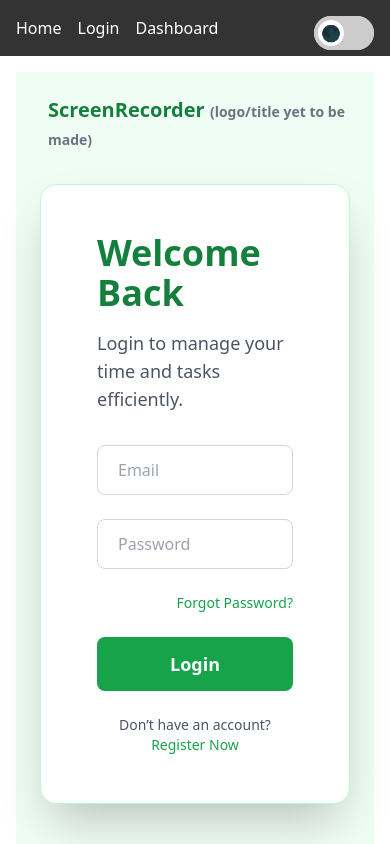
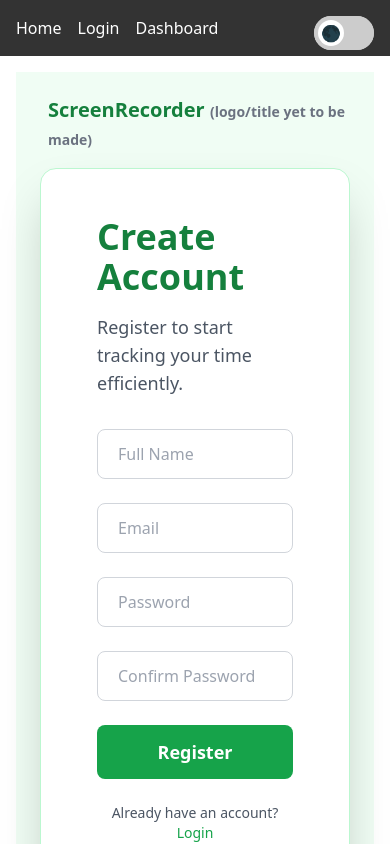
Before and after one commit to nst-sdc/Screentime-recoder, a React (Vite) app in the folder client/: page /register in a window 390 px wide. Shown: the top 844 px of the page. Built offline with nearby package versions, Linux system fonts and the light colour scheme.

Commit message:
UI improvements: React Router fix, registration page, login theme improvements

```diff
--- a/client/src/App.jsx
+++ b/client/src/App.jsx
@@ -1,8 +1,10 @@
 import React from 'react';
-import './index.css'; // Tailwind CSS + global styles
+import { Routes, Route } from 'react-router-dom';
 import Navbar from './components/Navbar';
 import ThemeToggle from './components/ThemeToggle';
-import Login from './pages/Login'; //login page
+import Home from './pages/Home';
+import Login from './pages/Login';
+import Registration from './pages/Registration';
 
 function App() {
   return (
@@ -10,7 +12,12 @@ function App() {
       <Navbar />
       <div className="p-4">
         <ThemeToggle />
-        <Login />
+        <Routes>
+          <Route path="/" element={<Home />} />
+          <Route path="/login" element={<Login />} />
+          <Route path="/register" element={<Registration />} />
+          {/* <Route path="/dashboard" element={<Dashboard />} />  */}
+        </Routes>
       </div>
     </>
   );
--- /dev/null
+++ b/client/src/pages/Home.jsx
@@ -0,0 +1,9 @@
+import React from 'react';
+
+const Home = () => (
+  <div style={{ padding: '2rem' }}>
+    This is Home (empty for now)
+  </div>
+);
+
+export default Home;
--- a/client/src/pages/Login.jsx
+++ b/client/src/pages/Login.jsx
@@ -1,10 +1,13 @@
 import React, { useState } from 'react';
+import { useNavigate } from 'react-router-dom';
 
 const Login = () => {
   const [formData, setFormData] = useState({
     email: '',
     password: ''
   });
+
+  const navigate = useNavigate();
 
   const handleChange = (e) => {
     setFormData({
@@ -20,21 +23,21 @@ const Login = () => {
   };
 
   return (
-    <div className="min-h-screen flex items-center justify-center bg-gradient-to-br from-green-50 to-green-50 px-6 py-24 relative">
+    <div className="min-h-screen flex items-center justify-center bg-gradient-to-br from-green-50 to-green-50 dark:from-[#121b22] dark:to-[#121b22] px-6 py-24 relative">
 
       {/* Logo Top Left */}
       <div className="absolute top-6 left-8">
-        <h1 className="text-xl font-semibold text-green-700">
+        <h1 className="text-xl font-semibold text-green-700 dark:text-whatsDark-text">
           ScreenRecorder <span className="text-sm text-gray-500">(logo/title yet to be made)</span>
         </h1>
       </div>
 
-      <div className="w-full max-w-7xl h-[620px] grid grid-cols-1 md:grid-cols-2 gap-14 bg-white shadow-2xl rounded-2xl overflow-hidden border border-green-200">
+      <div className="w-full max-w-7xl h-[620px] grid grid-cols-1 md:grid-cols-2 gap-14 bg-white dark:bg-[#1f2c33] shadow-2xl rounded-2xl overflow-hidden border border-green-200">
 
         {/* Left Side: Login Form */}
         <div className="flex flex-col justify-center px-14 py-12">
-          <h2 className="text-4xl font-bold text-green-700 mb-4">Welcome Back</h2>
-          <p className="text-gray-600 text-lg mb-8">
+          <h2 className="text-4xl font-bold text-green-700 dark:text-whatsDark-text mb-4">Welcome Back</h2>
+          <p className="text-gray-600 dark:text-whatsDark-text text-lg mb-8">
             Login to manage your time and tasks efficiently.
           </p>
 
@@ -46,7 +49,7 @@ const Login = () => {
               value={formData.email}
               onChange={handleChange}
               required
-              className="w-full px-5 py-3 border border-gray-300 rounded-lg focus:outline-none focus:ring-2 focus:ring-green-500"
+              className="w-full px-5 py-3 border border-gray-300 rounded-lg bg-white text-black dark:bg-[#2a3942] dark:text-whatsDark-text focus:outline-none focus:ring-2 focus:ring-green-500"
             />
 
             <input
@@ -56,7 +59,7 @@ const Login = () => {
               value={formData.password}
               onChange={handleChange}
               required
-              className="w-full px-5 py-3 border border-gray-300 rounded-lg focus:outline-none focus:ring-2 focus:ring-green-500"
+              className="w-full px-5 py-3 border border-gray-300 rounded-lg bg-white text-black dark:bg-[#2a3942] dark:text-whatsDark-text focus:outline-none focus:ring-2 focus:ring-green-500"
             />
 
             <div className="text-right text-sm">
@@ -73,29 +76,31 @@ const Login = () => {
             </button>
           </form>
 
-          <div className="mt-6 text-sm text-center text-gray-600">
+          <div className="mt-6 text-sm text-center text-gray-600 dark:text-whatsDark-text">
             Don’t have an account?{' '}
-            <span className="text-green-600 font-medium cursor-pointer hover:underline">
+            <span
+              className="text-green-600 font-medium cursor-pointer hover:underline"
+              onClick={() => navigate('/register')}
+            >
               Register Now
             </span>
           </div>
         </div>
 
         {/* Right Side: Image Placeholder */}
-        <div className="flex flex-col items-center justify-center bg-green-100 p-12 space-y-6">
+        <div className="flex flex-col items-center justify-center bg-green-100 dark:bg-[#1f2c33] p-12 space-y-6">
           <img
             src=""
             alt="Login page image yet to be decided"
             className="w-80 h-80 object-contain rounded-lg shadow-md border border-green-200"
           />
-          <h2 className="text-2xl font-semibold text-green-800 text-center">
+          <h2 className="text-2xl font-semibold text-green-800 dark:text-whatsDark-text text-center">
             Effortlessly manage your time and productivity
           </h2>
-          <p className="text-green-700 text-center max-w-sm">
+          <p className="text-green-700 dark:text-whatsDark-text text-center max-w-sm">
             Stay on top of your tasks, track progress, and achieve more — all in one place.
           </p>
         </div>
-
       </div>
     </div>
   );
--- /dev/null
+++ b/client/src/pages/Registration.jsx
@@ -0,0 +1,136 @@
+import React, { useState } from 'react';
+import { useNavigate } from 'react-router-dom';
+
+const Registration = () => {
+  const [formData, setFormData] = useState({
+    fullName: '',
+    email: '',
+    password: '',
+    confirmPassword: ''
+  });
+  const [error, setError] = useState('');
+  const navigate = useNavigate();
+
+  const handleChange = (e) => {
+    setFormData({
+      ...formData,
+      [e.target.name]: e.target.value
+    });
+  };
+
+  const validatePasswordStrength = (password) => {
+    return password.length >= 6; // Basic strength check (you can improve it!)
+  };
+
+  const handleSubmit = (e) => {
+    e.preventDefault();
+    setError('');
+
+    if (formData.password !== formData.confirmPassword) {
+      setError("Passwords do not match");
+      return;
+    }
+
+    if (!validatePasswordStrength(formData.password)) {
+      setError("Password must be at least 6 characters");
+      return;
+    }
+
+    console.log('Registration successful:', formData);
+    // Simulate backend + redirect
+    navigate('/dashboard');
+  };
+
+  return (
+    <div className="min-h-screen flex items-center justify-center bg-gradient-to-br from-green-50 to-green-50 dark:from-[#121b22] dark:to-[#121b22] px-6 py-24 relative">
+
+      {/* Logo */}
+      <div className="absolute top-6 left-8">
+        <h1 className="text-xl font-semibold text-green-700 dark:text-whatsDark-text">
+          ScreenRecorder <span className="text-sm text-gray-500">(logo/title yet to be made)</span>
+        </h1>
+      </div>
+
+      <div className="w-full max-w-7xl h-auto grid grid-cols-1 md:grid-cols-2 gap-14 bg-white dark:bg-[#1f2c33] shadow-2xl rounded-2xl overflow-hidden border border-green-200">
+
+        {/* Left Form */}
+        <div className="flex flex-col justify-center px-14 py-12">
+          <h2 className="text-4xl font-bold text-green-700 dark:text-whatsDark-text mb-4">Create Account</h2>
+          <p className="text-gray-600 dark:text-whatsDark-text text-lg mb-8">
+            Register to start tracking your time efficiently.
+          </p>
+
+          {error && <div className="text-red-500 mb-4">{error}</div>}
+
+          <form onSubmit={handleSubmit} className="space-y-6">
+            <input
+              type="text"
+              name="fullName"
+              placeholder="Full Name"
+              value={formData.fullName}
+              onChange={handleChange}
+              required
+              className="w-full px-5 py-3 border border-gray-300 rounded-lg bg-white dark:bg-[#2a3942] text-black dark:text-whatsDark-text focus:outline-none focus:ring-2 focus:ring-green-500"
+            />
+            <input
+              type="email"
+              name="email"
+              placeholder="Email"
+              value={formData.email}
+              onChange={handleChange}
+              required
+              className="w-full px-5 py-3 border border-gray-300 rounded-lg bg-white dark:bg-[#2a3942] text-black dark:text-whatsDark-text focus:outline-none focus:ring-2 focus:ring-green-500"
+            />
+            <input
+              type="password"
+              name="password"
+              placeholder="Password"
+              value={formData.password}
+              onChange={handleChange}
+              required
+              className="w-full px-5 py-3 border border-gray-300 rounded-lg bg-white dark:bg-[#2a3942] text-black dark:text-whatsDark-text focus:outline-none focus:ring-2 focus:ring-green-500"
+            />
+            <input
+              type="password"
+              name="confirmPassword"
+              placeholder="Confirm Password"
+              value={formData.confirmPassword}
+              onChange={handleChange}
+              required
+              className="w-full px-5 py-3 border border-gray-300 rounded-lg bg-white dark:bg-[#2a3942] text-black dark:text-whatsDark-text focus:outline-none focus:ring-2 focus:ring-green-500"
+            />
+
+            <button
+              type="submit"
+              className="w-full py-3 bg-green-600 hover:bg-green-700 text-white font-semibold text-lg rounded-lg transition duration-300"
+            >
+              Register
+            </button>
+          </form>
+
+          <div className="mt-6 text-sm text-center text-gray-600 dark:text-whatsDark-text">
+            Already have an account?{' '}
+            <span
+              className="text-green-600 font-medium cursor-pointer hover:underline"
+              onClick={() => navigate('/login')}
+            >
+              Login
+            </span>
+          </div>
+        </div>
+
+        {/* Right Side */}
+        <div className="flex flex-col items-center justify-center bg-green-100 dark:bg-[#1f2c33] p-12 space-y-6">
+          <h2 className="text-2xl font-semibold text-green-800 dark:text-whatsDark-text text-center">
+            Join ScreenRecorder today!
+          </h2>
+          <p className="text-green-700 dark:text-whatsDark-text text-center max-w-sm">
+            Stay productive, track your time and tasks, and hit your goals.
+          </p>
+        </div>
+      </div>
+    </div>
+  );
+};
+
+export default Registration;
--- a/client/tailwind.config.js
+++ b/client/tailwind.config.js
@@ -1,11 +1,27 @@
 /** @type {import('tailwindcss').Config} */
 module.exports = {
+  darkMode: 'class',  // Enable dark mode with class strategy
   content: [
     "./index.html",
     "./src/**/*.{js,ts,jsx,tsx}",
   ],
   theme: {
-    extend: {},
+    extend: {
+      colors: {
+        whatsLight: {
+          bg: '#ffffff',           // Light mode background
+          primary: '#075e54',      // WhatsApp green
+          secondary: '#25d366',    // WhatsApp light green
+          text: '#000000',         // Black text
+        },
+        whatsDark: {
+          bg: '#121b22',           // WhatsApp dark bg
+          primary: '#075e54',      // WhatsApp green stays same
+          secondary: '#25d366',    // WhatsApp light green stays same
+          text: '#e9edef',         // Light text
+        }
+      }
+    },
   },
   plugins: [],
 }
```
Also changed, not shown: client/src/components/Navbar.jsx (line endings or trailing spaces), client/src/components/ThemeToggle.jsx (line endings or trailing spaces), client/src/main.jsx (line endings or trailing spaces).
